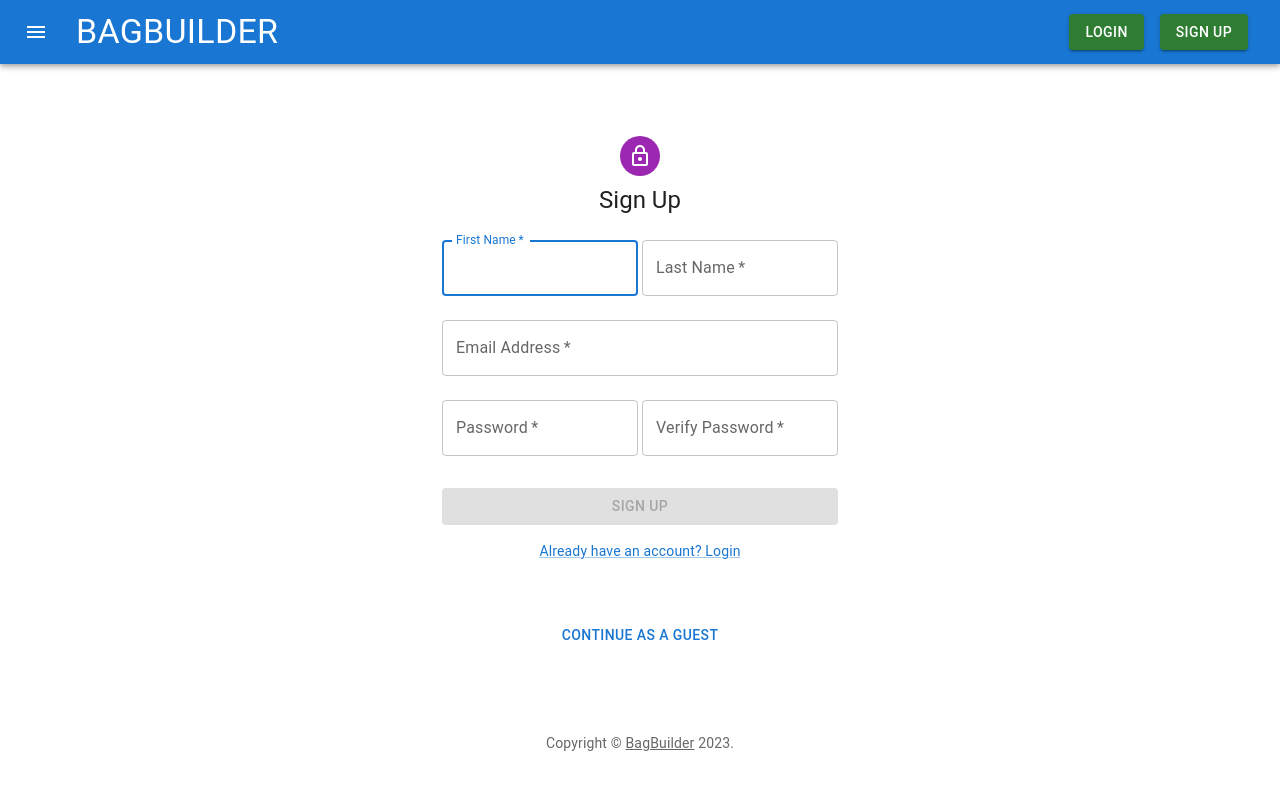
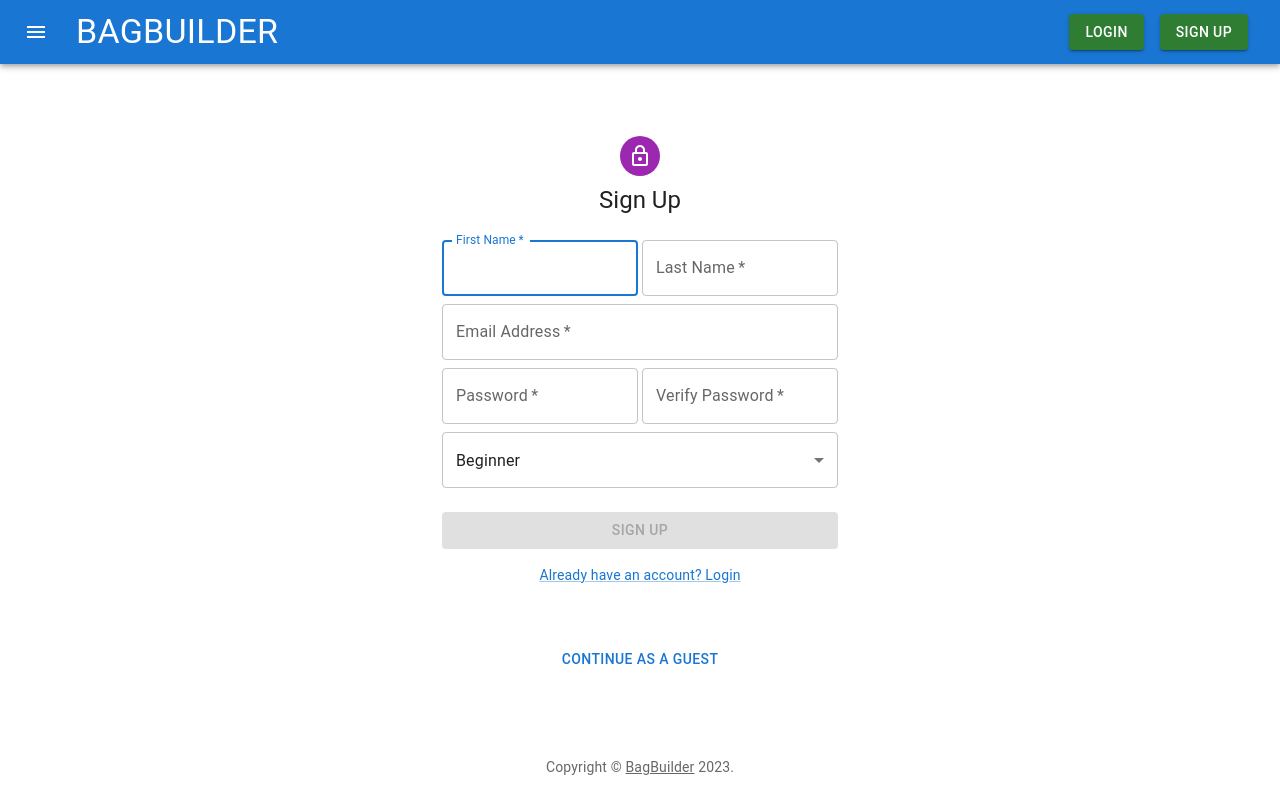
Before and after one commit to WaalkesJoshua/Bag-Builder, a React (Create React App) app: page /signup in a window 1280 px wide. Built offline with nearby package versions, Linux system fonts and the light colour scheme; no server answers.

Commit message:
Mostly finished with Signup, getting cors error from java server

```diff
--- a/BagbuilderNodeServer/routes/userRoute.js
+++ b/BagbuilderNodeServer/routes/userRoute.js
@@ -36,7 +36,7 @@ router.post("/add", async (req, res) => {
     const addedUser = await addUser(user);
     res.send(addedUser);
   } catch (err) {
-    res.status(400).send(err);
+    res.status(400).send(err.message);
   }
 });
 
--- a/src/components/Login.js
+++ b/src/components/Login.js
@@ -18,6 +18,7 @@ import { useDispatch } from 'react-redux';
 import { setCurrentUser } from '../slicers/userSlice';
 import { emailValidator, passwordValidator } from '../util/validators';
 import bcrypt from "bcryptjs";
+import { cheezyLoadBalancer } from '../util/cheezyLoadBalancer';
 
 
 function Copyright(props) {
@@ -43,7 +44,7 @@ export default function Login() {
   const [formData, setFormData] = React.useState({ email: '', password: '' });
   const [validFields, setValidFields] = React.useState({ validEmail: true, validPassword: true })
   const BASE_URL = process.env.REACT_APP_DEV_URL;
-  const PORT = process.env.REACT_APP_NODE_PORT;
+  const PORT = cheezyLoadBalancer();
   const API_KEY = process.env.REACT_APP_API_KEY;
 
 
--- a/src/components/SignUp.js
+++ b/src/components/SignUp.js
@@ -1,23 +1,26 @@
-import React, {useEffect} from 'react';
-import Avatar from '@mui/material/Avatar';
-import Button from '@mui/material/Button';
-import CssBaseline from '@mui/material/CssBaseline';
-import TextField from '@mui/material/TextField';
-import FormControlLabel from '@mui/material/FormControlLabel';
-import Checkbox from '@mui/material/Checkbox';
-import Link from '@mui/material/Link';
-import Grid from '@mui/material/Grid';
-import Box from '@mui/material/Box';
+import React from 'react';
 import LockOutlinedIcon from '@mui/icons-material/LockOutlined';
-import Typography from '@mui/material/Typography';
-import Container from '@mui/material/Container';
+import {
+  Avatar,
+  Button,
+  CssBaseline,
+  TextField,
+  Link,
+  Box,
+  Typography,
+  Container,
+  Select,
+  MenuItem,
+} from '@mui/material';
 import { createTheme, ThemeProvider } from '@mui/material/styles';
 import axios from 'axios';
 import { useNavigate } from 'react-router-dom';
 import { emailValidator, passwordValidator } from '../util/validators';
-import Stack from '@mui/material/Stack';
 import { useDispatch } from 'react-redux';
-import {setCurrentUser} from '../slicers/userSlice'
+import { setCurrentUser } from '../slicers/userSlice'
+import { cheezyLoadBalancer } from '../util/cheezyLoadBalancer';
+import bcrypt from "bcryptjs";
+
 
 
 
@@ -41,39 +44,39 @@ const defaultTheme = createTheme();
 export default function SignUp() {
   const dispatch = useDispatch();
   const navigate = useNavigate();
-  const [formData, setFormData] = React.useState({ firstName: '', lastName: '', email: '', password: '', verifyPass: '' });
-  const [validInputs, setValidInputs] = React.useState(false);
+  const [formData, setFormData] = React.useState({ firstName: '', lastName: '', email: '', password: '',
+    verifyPass: '', experience: 'Beginner' });
   const [validFields, setValidFields] = React.useState({ validEmail: true, validPassword: true })
   const BASE_URL = process.env.REACT_APP_DEV_URL;
-  const PORT = process.env.REACT_APP_NODE_PORT;
+  const PORT = cheezyLoadBalancer();
+  const API_KEY = process.env.REACT_APP_API_KEY;
 
 
   const handleSubmit = async (event) => {
-    // console.log({formData});
     event.preventDefault();
-    const response = await axios.post(`${BASE_URL}${PORT}/auth/signup`, formData);
+    const { firstName, lastName, email, password, experience } = formData;
+    const salt = bcrypt.genSaltSync(10);
+    const hashedPass = bcrypt.hashSync(password, salt);
+    const user = { firstName, lastName, email, hashedPass, salt, experience };
+    try {
+      const headers = { "Authorization": API_KEY }
+      const response = await axios.post(`${BASE_URL}${PORT}/users/add`, user, { headers });
       if (response.status === 201) {
-      console.log(response.data);
-        const user = response.data.authUserState;
-        console.log(user);
-        dispatch(setCurrentUser({user}));
+        const currentUser = response.data;
+        console.log(currentUser);
+        dispatch(setCurrentUser({ currentUser }));
         navigate('/user');
+      }
+    } catch (err) {
+      console.error(err);
     }
   };
 
-  useEffect (() => {
-    if (formValidation()) {
-      setValidInputs(true);
-    } else {
-      setValidInputs(false);
-    }
-  },[formData])
-
   const formValidation = () => {
-    const { firstName, lastName, email, password, verifyPass } = formData;
-    let isValid = ( emailValidator(email) && passwordValidator(password)
+    const { firstName, lastName, email, password, verifyPass, experience } = formData;
+    let isValid = (emailValidator(email) && passwordValidator(password)
       && firstName.length > 0 && lastName.length > 0
-      && password === verifyPass );
+      && experience.length > 0 && password === verifyPass);
     return isValid;
   }
 
@@ -142,7 +145,7 @@ export default function SignUp() {
             <TextField
               value={formData.email}
               onChange={(e) => { handleChange(e) }}
-              margin="normal"
+              // margin="normal"
               required
               fullWidth
               id="email"
@@ -159,12 +162,13 @@ export default function SignUp() {
                 display: 'flex',
                 flexDirection: 'row',
                 alignItems: 'center',
+                mt: 1,
+                mb: 1
               }}
             >
               <TextField
                 value={formData.password}
                 onChange={(e) => { handleChange(e) }}
-                  margin="normal"
                 required
                 fullWidth
                 id="password"
@@ -176,7 +180,7 @@ export default function SignUp() {
               <TextField
                 value={formData.verifyPass}
                 onChange={(e) => { handleChange(e) }}
-                margin="normal"
+                // margin="normal"
                 required
                 fullWidth
                 name="verifyPass"
@@ -203,6 +207,17 @@ export default function SignUp() {
                 Passwords must match!
               </strong>
             }
+            <Select
+              value={formData.experience}
+              name="experience"
+              id="experience"
+              onChange={(e) => { handleChange(e) }}
+              fullWidth
+              >
+              <MenuItem value={"Beginner"}>Beginner</MenuItem>
+              <MenuItem value={"Intermediate"}>Intermediate</MenuItem>
+              <MenuItem value={"Advanced"}>Advanced</MenuItem>
+            </Select>
           </Box>
           <Button
             onClick={handleSubmit}
@@ -210,7 +225,7 @@ export default function SignUp() {
             fullWidth
             variant="contained"
             sx={{ mt: 3, mb: 2 }}
-            disabled={!validInputs}
+            disabled={!formValidation()}
           >
             Sign Up
           </Button>
@@ -239,5 +254,5 @@ export default function SignUp() {
         <Copyright sx={{ mt: 8, mb: 4 }} />
       </Container>
     </ThemeProvider>
-  );
+  )
 }
--- /dev/null
+++ b/src/util/cheezyLoadBalancer.js
@@ -0,0 +1,12 @@
+
+const cheezyLoadBalancer = () => {
+  const num = Math.floor(Math.random() * 100);
+  if (num % 2 === 0) {
+    return process.env.REACT_APP_NODE_PORT;
+  }
+    return process.env.REACT_APP_SPRING_BOOT_PORT;
+}
+
+module.exports = {
+ cheezyLoadBalancer
+}
```
Also changed, not shown: BagbuilderNodeServer/controllers/userController.js (+8 -8 lines). Lines whose indentation alone changed are shown as unchanged.
